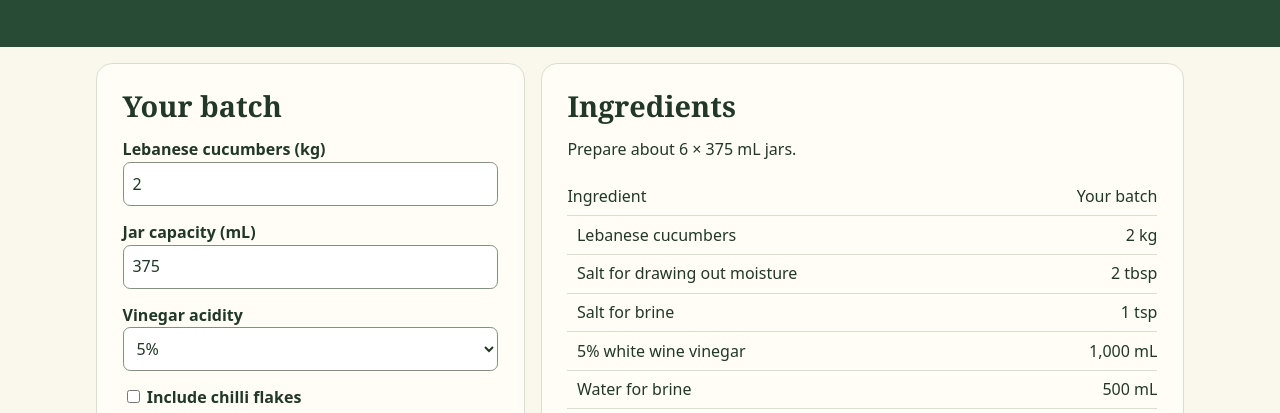
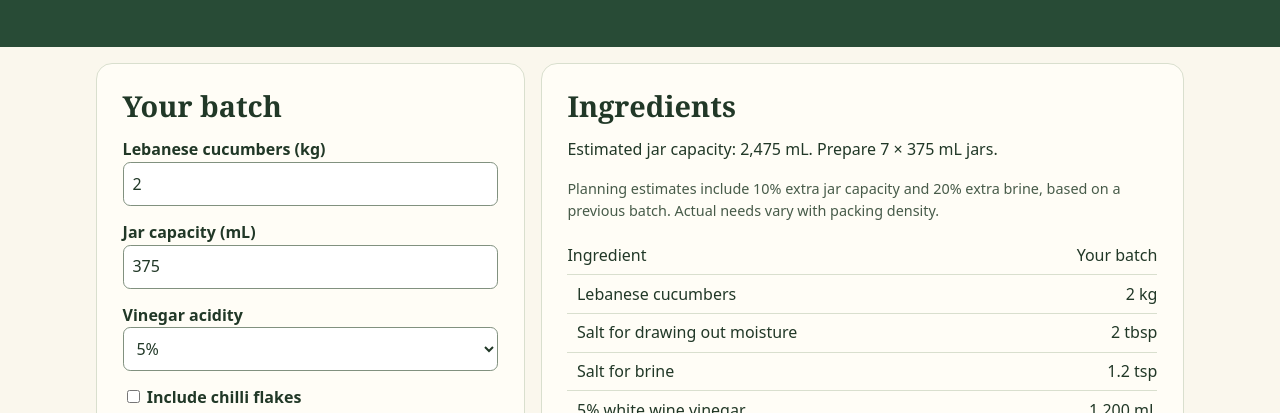
Before and after one commit to 9dcb7zk84d-cell/pickle-calculator, a plain HTML site: page bread-and-butter-cornersmith.html in a window 1280 px wide. Shown: the part 387-800 px from the top of the page. Drawn offline with Linux system fonts and the light colour scheme.

Commit message:
Increase Cornersmith jar and brine estimates

```diff
--- a/bread-and-butter-cornersmith.html
+++ b/bread-and-butter-cornersmith.html
@@ -51,6 +51,7 @@ header a,header .muted{color:inherit}.two,.summary{display:flex;gap:.8rem;flex-w
 <section class="card">
 <h2>Ingredients</h2>
 <p id="yield" aria-live="polite"></p>
+<p class="note">Planning estimates include 10% extra jar capacity and 20% extra brine, based on a previous batch. Actual needs vary with packing density.</p>
 <table><thead><tr><th scope="col">Ingredient</th><th scope="col">Your batch</th></tr></thead><tbody id="ingredients"></tbody></table>
 <p class="note">The source gives no vinegar acidity. This calculator uses 5% as its baseline. Choose food-grade vinegar labelled with the selected acidity. Australian measures: 1 tbsp = 20 mL and 1 tsp = 5 mL.</p>
 </section>
@@ -88,22 +89,24 @@ let batchText = '';
 
 function calculate(kg, acidity, chilli, crisper) {
   const scale = kg / 2;
-  const vinegar = 1000 * scale * 5 / acidity;
-  const water = 1500 * scale - vinegar;
+  const brineScale = scale * 1.2;
+  const brineMl = 1500 * brineScale;
+  const vinegar = 1000 * brineScale * 5 / acidity;
+  const water = brineMl - vinegar;
   return [
     ['Lebanese cucumbers', fmt(kg) + ' kg'],
     ['Salt for drawing out moisture', fmt(2 * scale) + ' tbsp'],
-    ['Salt for brine', fmt(scale) + ' tsp'],
+    ['Salt for brine', fmt(brineScale) + ' tsp'],
     [acidity + '% white wine vinegar', fmt(vinegar) + ' mL'],
     ['Water for brine', fmt(water) + ' mL'],
-    ['Caster sugar', fmt(110 * scale) + ' g'],
-    ['Ground turmeric', fmt(0.5 * scale) + ' tsp'],
+    ['Caster sugar', fmt(110 * brineScale) + ' g'],
+    ['Ground turmeric', fmt(0.5 * brineScale) + ' tsp'],
     ['Small brown onions', fmt(2 * scale)],
     ['Brown mustard seeds', fmt(3 * scale) + ' tsp'],
     ['Fennel seeds', fmt(2 * scale) + ' tsp'],
     ['Dill seeds', fmt(2 * scale) + ' tsp'],
     ['Chilli flakes', chilli ? fmt(2 * scale) + ' tsp' : 'Omitted'],
-    ['Calcium chloride flakes (optional)', crisper ? fmt(scale * 1.5 * 0.125) + ' tsp (' + fmt(scale * 1.5 * 0.625) + ' mL)' : 'Omitted'],
+    ['Calcium chloride flakes (optional)', crisper ? fmt(brineMl / 1000 * 0.125) + ' tsp (' + fmt(brineMl / 1000 * 0.625) + ' mL)' : 'Omitted'],
     ['Black peppercorns', Math.ceil(12 * scale) + ' to ' + Math.ceil(18 * scale)]
   ];
 }
@@ -120,8 +123,9 @@ function update() {
     return;
   }
   const jar = get('jar');
+  const estimatedCapacityMl = 1237.5 * kg;
   yieldText.textContent = jar.validity.valid
-    ? 'Prepare about ' + Math.ceil(1125 * kg / jar.valueAsNumber) + ' × ' + jar.value + ' mL jars.'
+    ? 'Estimated jar capacity: ' + fmt(estimatedCapacityMl) + ' mL. Prepare ' + Math.ceil(estimatedCapacityMl / jar.valueAsNumber) + ' × ' + jar.value + ' mL jars.'
     : 'Enter a jar capacity of at least 1 mL.';
   const rows = calculate(kg, Number(get('acidity').value), get('chilli').checked, get('crisper').checked);
   for (const [label, amount] of rows) {
```
